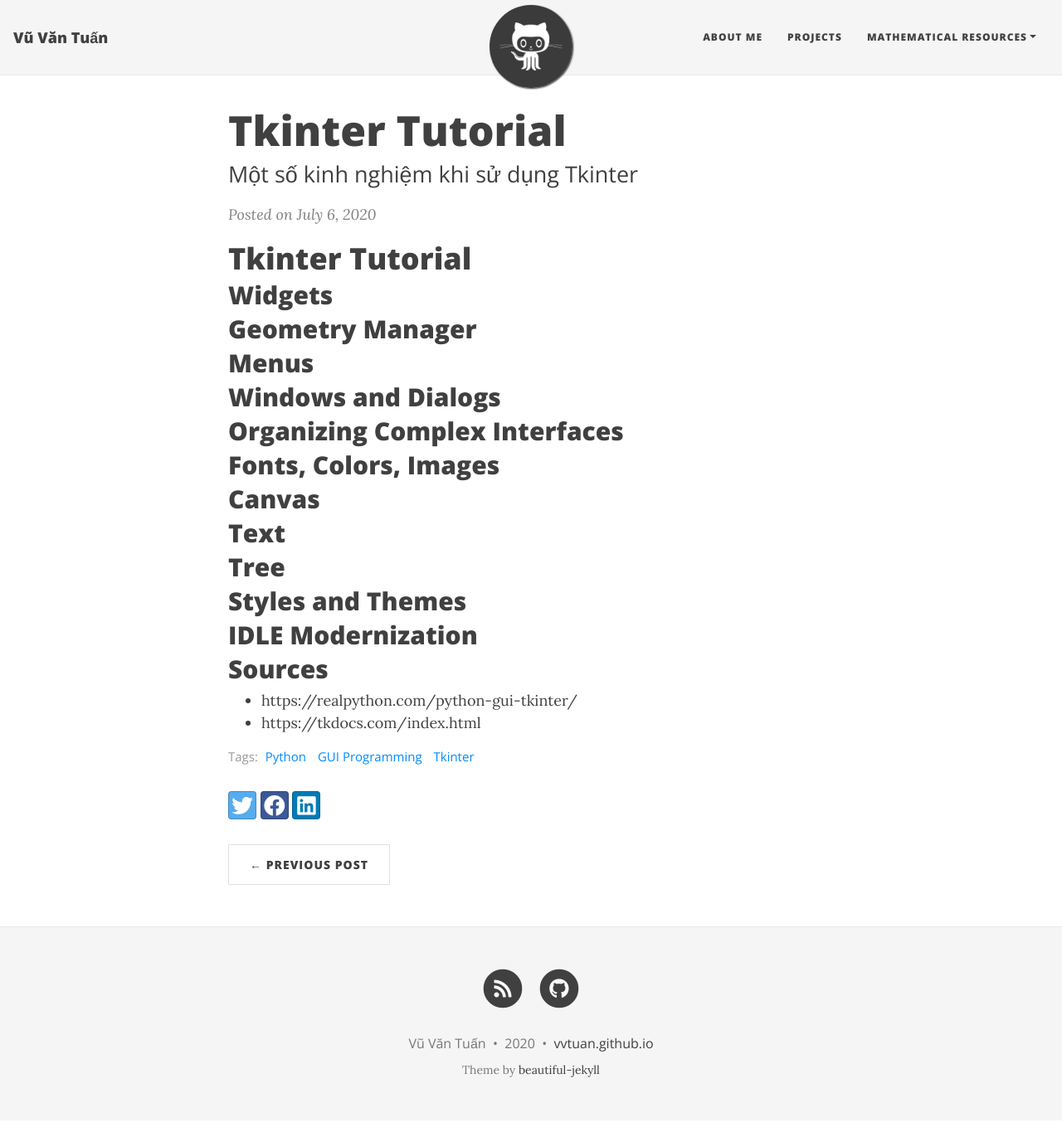
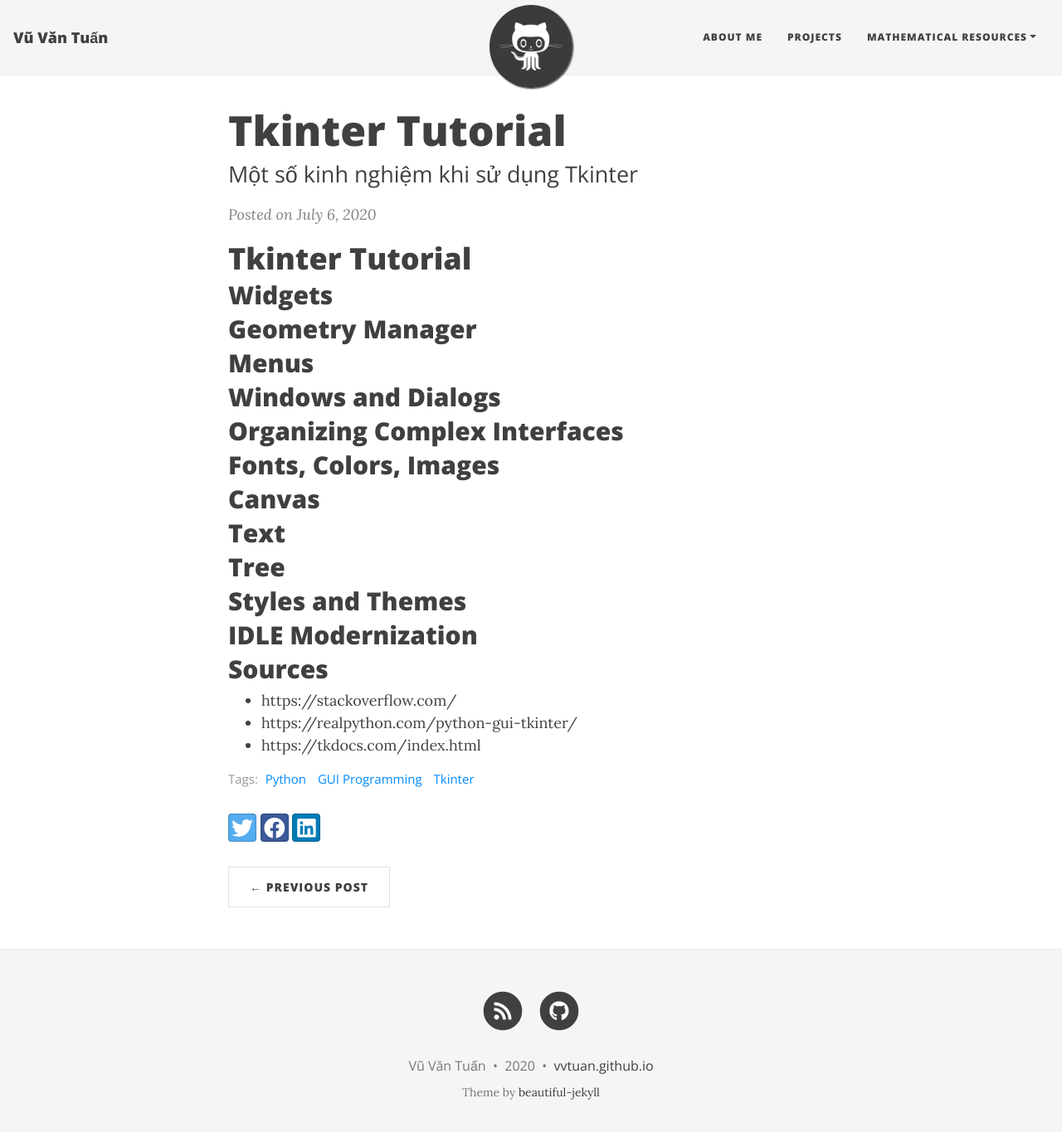
Before and after one commit to vvtuan/vvtuan.github.io, a Jekyll site: the page built from _posts/2020-07-06-tkinter-tutorial-2.md, in a window 1280 px wide and 1378 px high. Shown: the top 1365 px of the window at 83% size. Built offline with Jekyll 4.4.1, drawn with Linux system fonts in a browser that asks for light colours; nearby versions of some CDN libraries; some of the changed lines change nothing that is shown.

Commit message:
Update 2020-07-06-tkinter-tutorial-2.md

```diff
--- a/_posts/2020-07-06-tkinter-tutorial-2.md
+++ b/_posts/2020-07-06-tkinter-tutorial-2.md
@@ -33,5 +33,6 @@ tags: [Python, GUI Programming, Tkinter]
 
 ## Sources
 
+- https://stackoverflow.com/
 - https://realpython.com/python-gui-tkinter/
 - https://tkdocs.com/index.html
```
